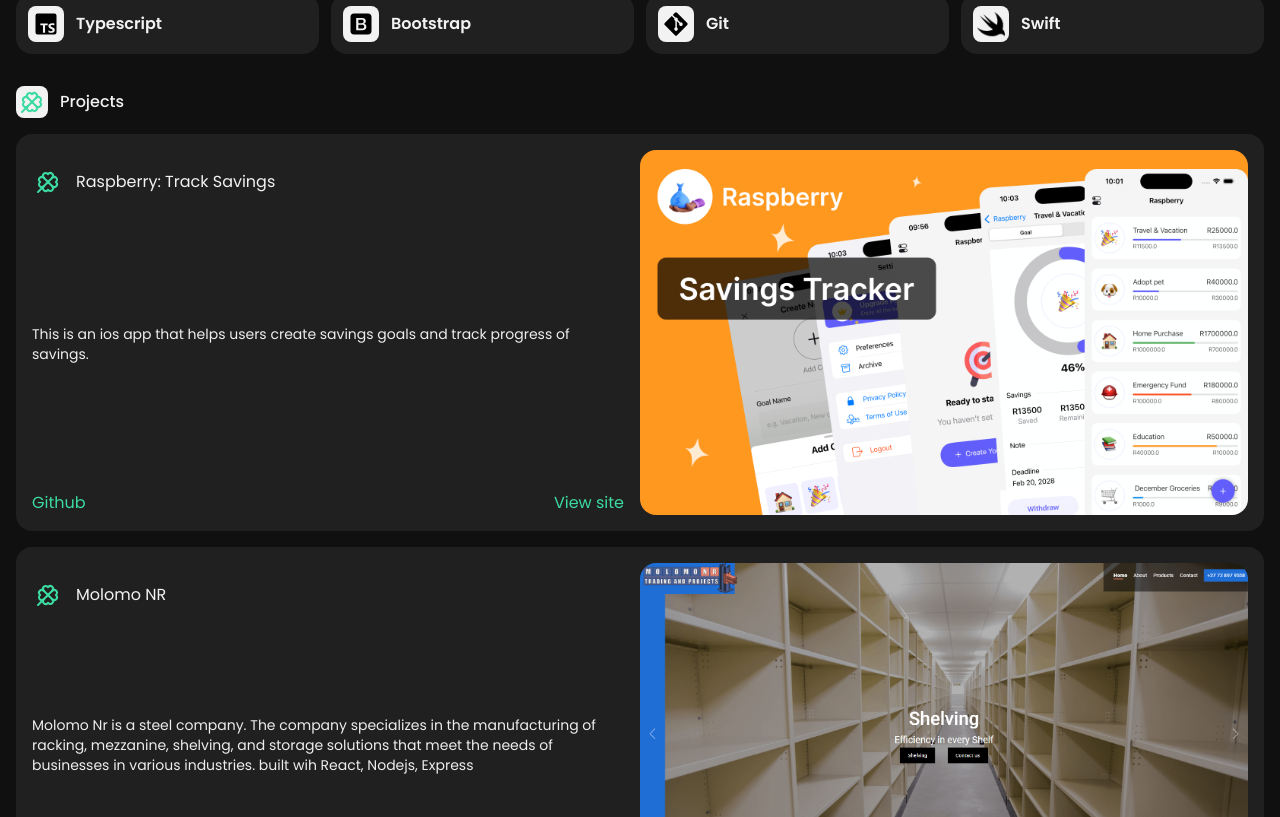
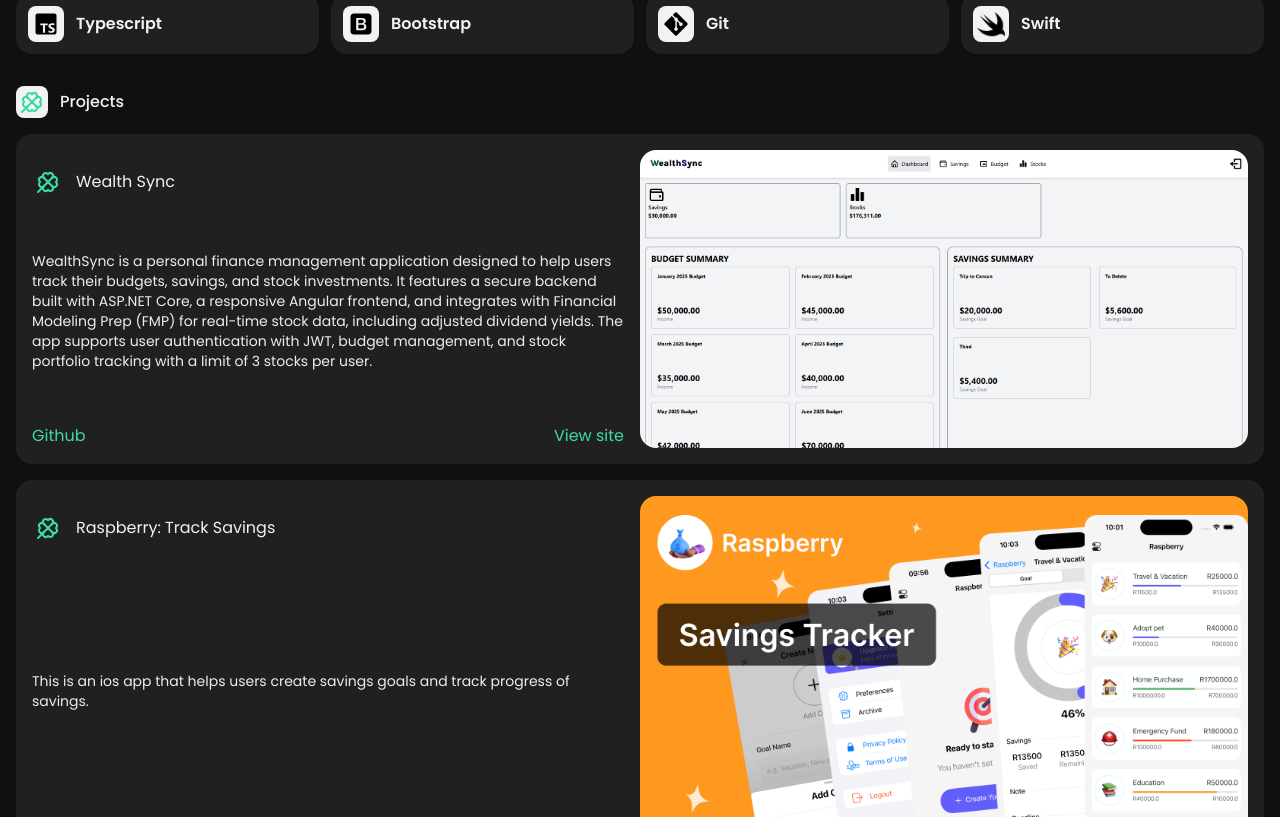
Before and after one commit to BMdluli/portfolio, a Next.js app: page / in a window 1280 px wide. Shown: the part 1823-2640 px from the top of the page. Built offline with nearby package versions, Linux system fonts and the light colour scheme.

Commit message:
update: added wealth sync to projects

```diff
--- a/public/data/projects.ts
+++ b/public/data/projects.ts
@@ -1,4 +1,13 @@
 const projects = [
+  {
+    id: 3,
+    title: "Wealth Sync",
+    text: "WealthSync is a personal finance management application designed to help users track their budgets, savings, and stock investments. It features a secure backend built with ASP.NET Core, a responsive Angular frontend, and integrates with Financial Modeling Prep (FMP) for real-time stock data, including adjusted dividend yields. The app supports user authentication with JWT, budget management, and stock portfolio tracking with a limit of 3 stocks per user.",
+    repo: "https://github.com/BMdluli/WealthSync.App/",
+    live: "https://wealth-sync-wine.vercel.app",
+    second: "",
+    image: "/wealth-sync.png",
+  },
   {
     id: 0,
     title: "Raspberry: Track Savings",
```
Also changed, not shown: public/wealth-sync.png (added).
